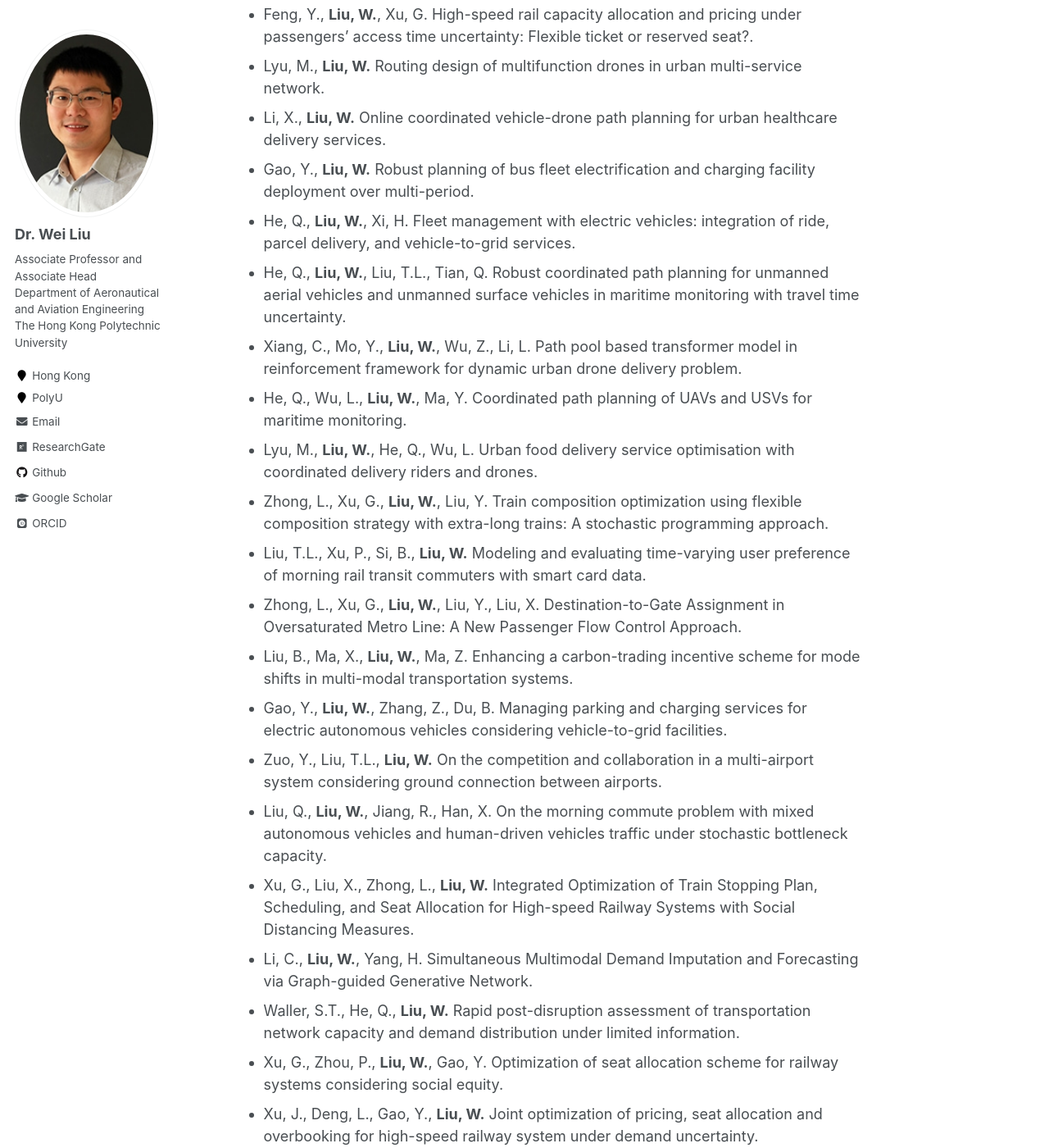
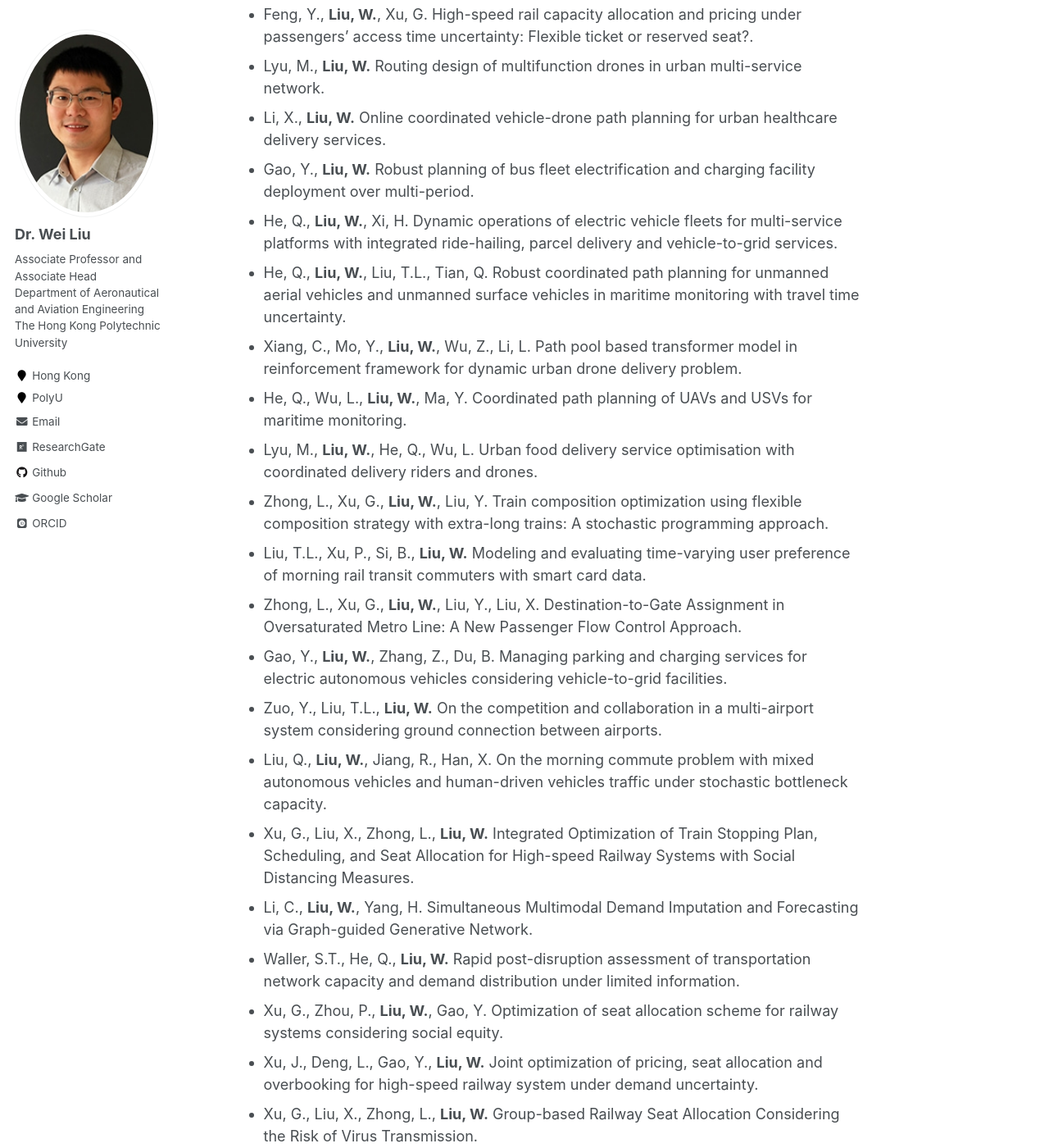
Before and after one commit to weiliu2016/weiliu2016.github.io, a Jekyll site: the page built from _pages/publications.md, in a window 1280 px wide and 1400 px high, scrolled down 720 px. Shown: the whole window at 82% size. Built offline with Jekyll 4.4.1, drawn with Linux system fonts in a browser that asks for light colours; some web fonts are replaced; formulas are drawn with MathJax 3; some of the changed text lies outside the part shown.

Commit message:
Update publications.md

```diff
--- a/_pages/publications.md
+++ b/_pages/publications.md
@@ -30,7 +30,7 @@ Selected Working Papers
 - Lyu, M., **Liu, W.** Routing design of multifunction drones in urban multi-service network.
 - Li, X., **Liu, W.** Online coordinated vehicle-drone path planning for urban healthcare delivery services.
 - Gao, Y., **Liu, W.** Robust planning of bus fleet electrification and charging facility deployment over multi-period.
-- He, Q., **Liu, W.**, Xi, H. Fleet management with electric vehicles: integration of ride, parcel delivery, and vehicle-to-grid services.
+- He, Q., **Liu, W.**, Xi, H. Dynamic operations of electric vehicle fleets for multi-service platforms with integrated ride-hailing, parcel delivery and vehicle-to-grid services.
 - He, Q., **Liu, W.**, Liu, T.L., Tian, Q. Robust coordinated path planning for unmanned aerial vehicles and unmanned surface vehicles in maritime monitoring with travel time uncertainty.
 - Xiang, C., Mo, Y., **Liu, W.**, Wu, Z., Li, L. Path pool based transformer model in reinforcement framework for dynamic urban drone delivery problem.
 - He, Q., Wu, L., **Liu, W.**, Ma, Y. Coordinated path planning of UAVs and USVs for maritime monitoring.
@@ -38,7 +38,6 @@ Selected Working Papers
 - Zhong, L., Xu, G., **Liu, W.**, Liu, Y. Train composition optimization using flexible composition strategy with extra-long trains: A stochastic programming approach.
 - Liu, T.L., Xu, P., Si, B., **Liu, W.** Modeling and evaluating time-varying user preference of morning rail transit commuters with smart card data.
 - Zhong, L., Xu, G., **Liu, W.**, Liu, Y., Liu, X. Destination-to-Gate Assignment in Oversaturated Metro Line: A New Passenger Flow Control Approach.
-- Liu, B., Ma, X., **Liu, W.**, Ma, Z. Enhancing a carbon-trading incentive scheme for mode shifts in multi-modal transportation systems.
 - Gao, Y., **Liu, W.**, Zhang, Z., Du, B. Managing parking and charging services for electric autonomous vehicles considering vehicle-to-grid facilities.
 - Zuo, Y., Liu, T.L., **Liu, W.** On the competition and collaboration in a multi-airport system considering ground connection between airports.
 - Liu, Q., **Liu, W.**, Jiang, R., Han, X. On the morning commute problem with mixed autonomous vehicles and human-driven vehicles traffic under stochastic bottleneck capacity.
```
Also changed, not shown: other parts of _pages/publications.md (+1 -0 lines).
